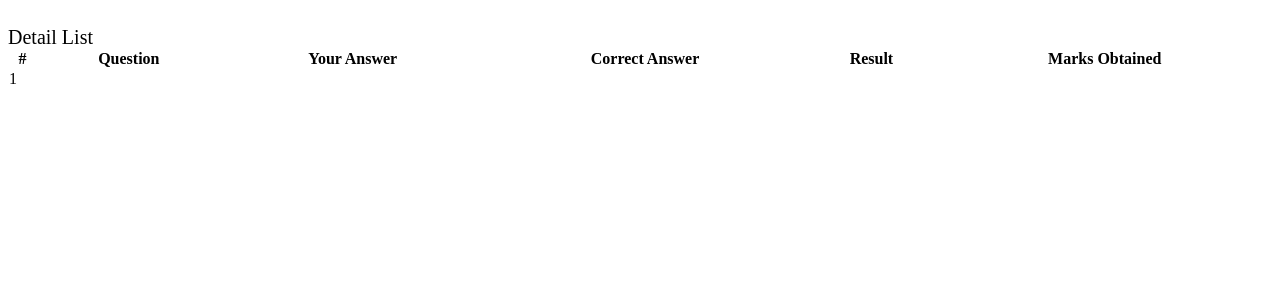
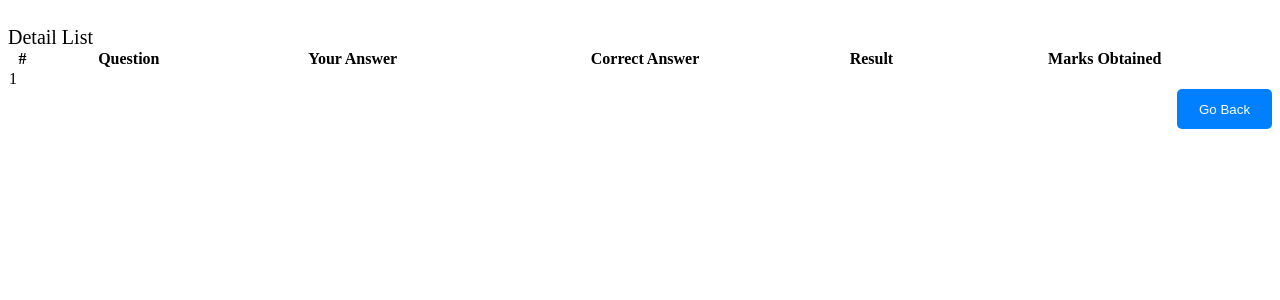
Before and after one commit to peiting00/PHP-Online-Examination-System, a PHP site: page /detailList_stu.php?id=student02 in a window 1280 px wide. Shown: the top 300 px of the page. Run offline with PHP 8.4, Linux system fonts and the light colour scheme; a user stored in the database is signed in; data comes from the database, SQL or seed files in the repository; data that the repository does not hold is empty; some libraries are stand-ins or nearby versions.

Commit message:
back button in detailList_stu

```diff
--- a/detailList_stu.php
+++ b/detailList_stu.php
@@ -5,7 +5,18 @@
     $ex_id = $_GET["id"];
     $username = $_SESSION['user'];
 ?>
-
+<script>
+function goBack() {
+  window.history.back();
+}
+$(document).ready(function(){
+  $("button").hover(function(){
+    $(this).css("background-color", "#0066cc");
+    }, function(){
+    $(this).css("background-color", "#0080ff");
+  });
+});
+</script>
 <br>
 <div class="card">
     <div class="card-header" style="font-size: 20px; font-weight: 500;">
@@ -51,5 +62,6 @@
             ?>
             </tbody>
         </table>
+        <button onclick="goBack()" style="background-color: #0080ff; color:#FDFEFE; width:95; height:40; border-radius: 5px; border: 1px #3498DB; float: right;">Go Back</button>
     </div>
 </div>
```
